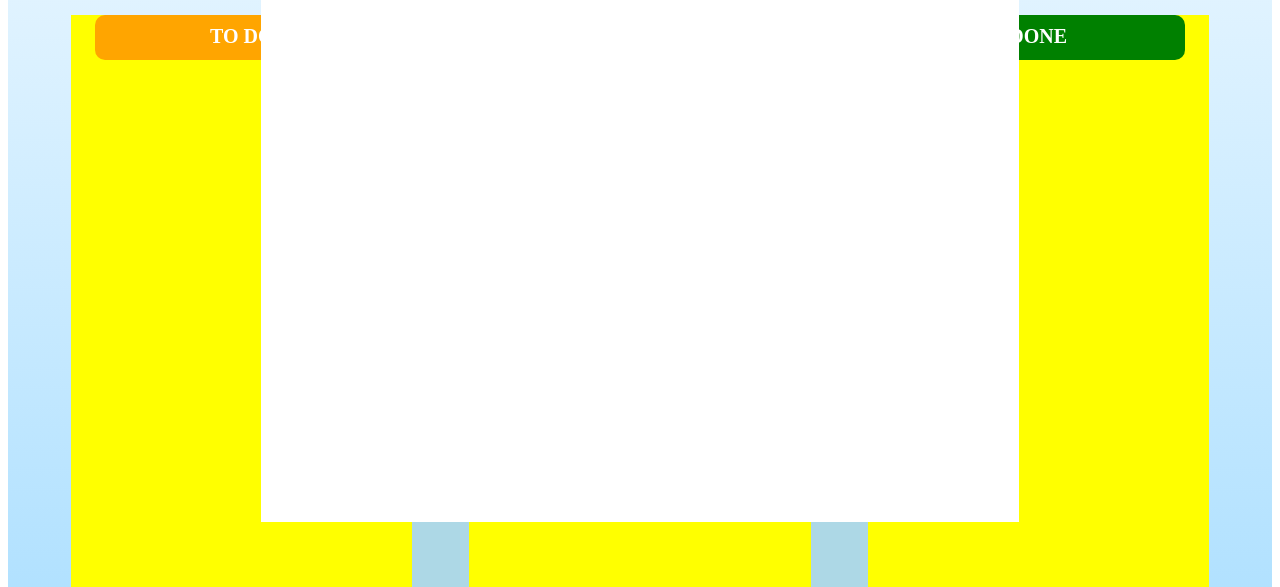
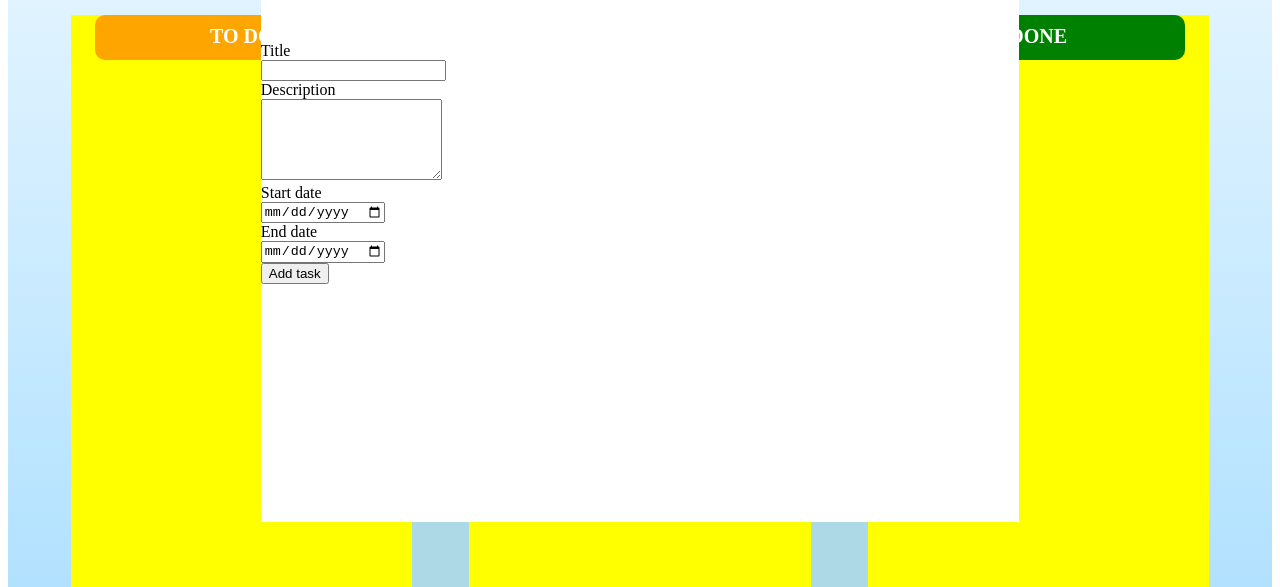
Before and after one commit to Valentina-2608/Task_managing_system, a plain HTML site: page index.html in a window 1280 px wide. Shown: the part 213-800 px from the top of the page. Drawn offline with Linux system fonts and the light colour scheme.

Commit message:
Add form

```diff
--- a/index.html
+++ b/index.html
@@ -25,6 +25,31 @@
     </div>
     <div class="new_task">
         <div class="caption_4">Add new task</div>
+        <form id="form_task">
+            <div class="elem">
+                <label for="task_title">Title</label><br>
+                <input type="text" id="task_title">
+            </div>
+            <div class="elem">
+                <label for="task_description">Description</label><br>
+                <textarea id="task_description" rows="5"></textarea>
+            </div>
+            <div class="elem_date">
+                <div class="date_1">
+                    <label for="task_title">Start date</label><br>
+                    <input type="date" id="start_date">
+                </div>
+                <div class="date_2">
+                    <label for="task_title">End date</label><br>
+                    <input type="date" id="end_date">
+                </div>
+            </div>
+            <div class="elem">
+                <button id="btn_add">Add task</button>
+            </div>
+
+        </form>
+
     </div>
 </div>
 <script src="script.js"></script>
```
